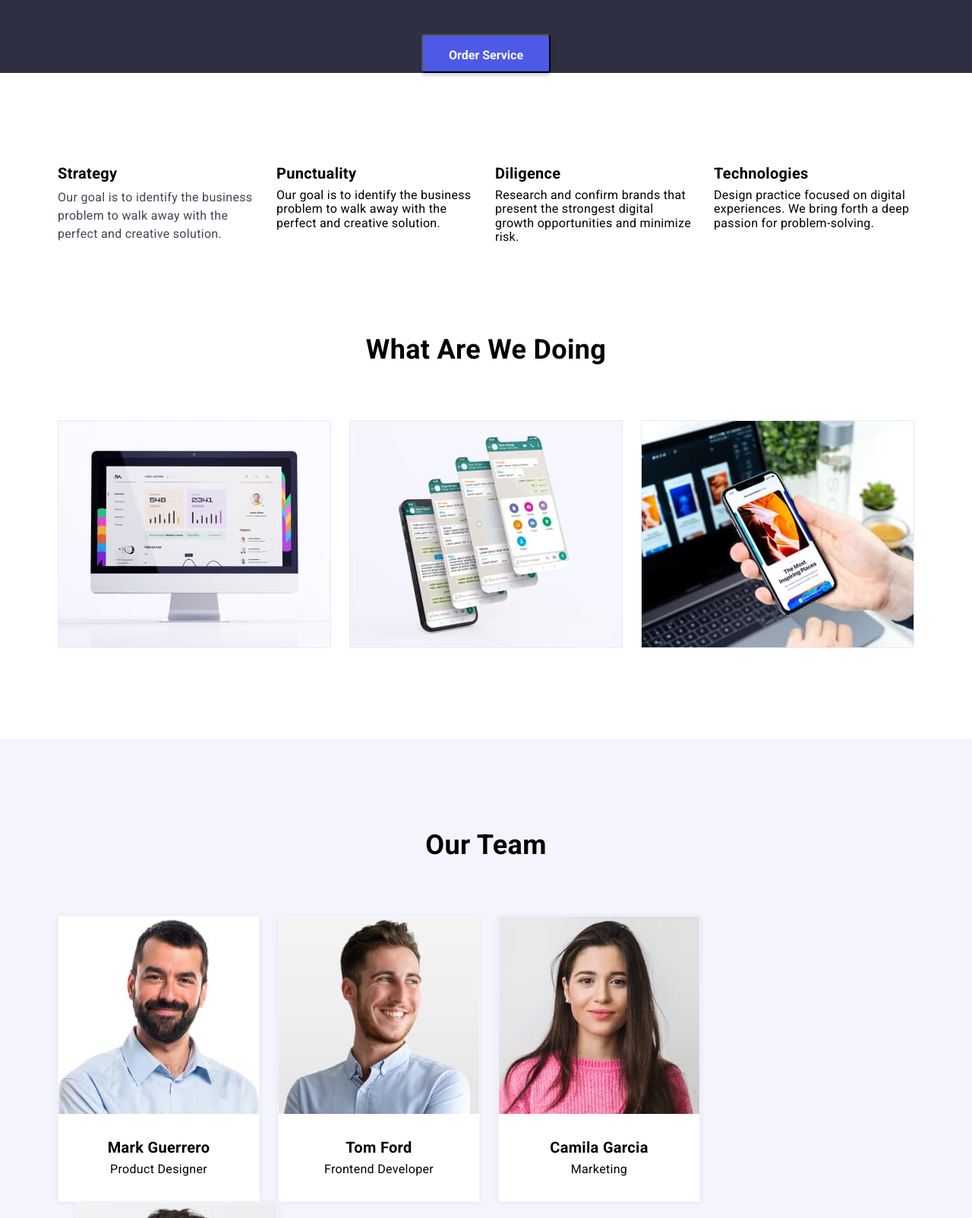
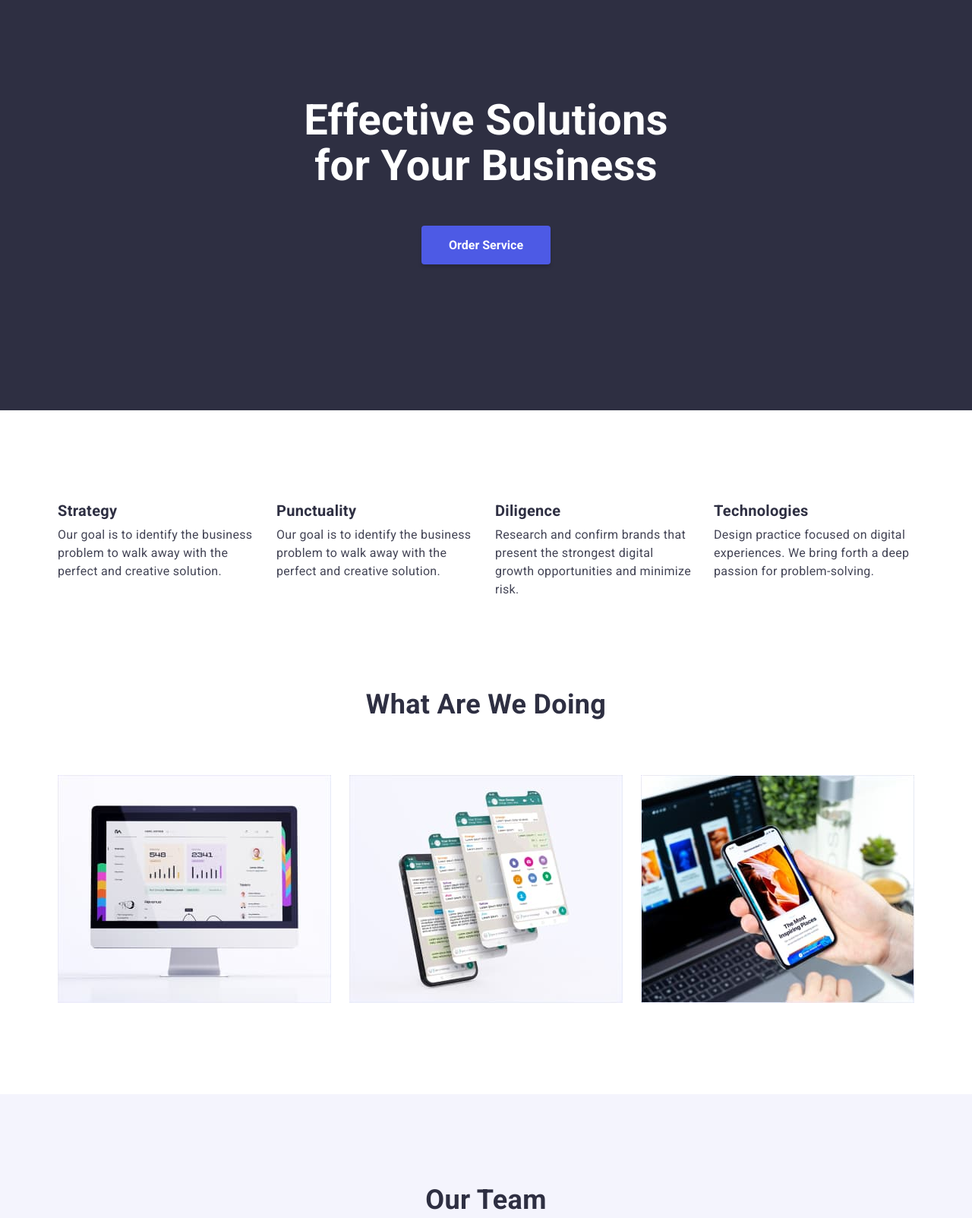
Before and after one commit to HannaKompaniiets/goit-markup-hw-03, a plain HTML site: page index.html in a window 1280 px wide. Shown: the part 135-1738 px from the top of the page at 76% size. Drawn offline with nearby package versions, Linux system fonts and the light colour scheme.

Commit message:
Changes after mentor's check

```diff
--- a/css/styles.css
+++ b/css/styles.css
@@ -3,7 +3,7 @@
     --primary-text-color: #434455;
 }
 
-body{
+body {
     font-family: 'Roboto', sans-serif;
     background-color: #FFFFFF;
     letter-spacing: 0.02em;
@@ -53,7 +53,7 @@ box-shadow: 0px 2px 1px rgba(46, 47, 66, 0.08), 0px 1px 1px rgba(46, 47, 66, 0.1
 .logo-part2 {
     font-family: 'Raleway', sans-serif;
     text-transform: uppercase;
-    color: var (--primary-title-color);
+    color: var(--primary-title-color);
     font-weight: 800;
     font-size: 18px;
     line-height: 1.33;
@@ -63,7 +63,7 @@ box-shadow: 0px 2px 1px rgba(46, 47, 66, 0.08), 0px 1px 1px rgba(46, 47, 66, 0.1
     font-weight: 600;
     font-size: 16px;
     line-height: 1.5;
-    color: var (--primary-title-color);
+    color: var(--primary-title-color);
     padding-top: 24px;
     padding-bottom: 24px;
 
@@ -115,11 +115,13 @@ box-shadow: 0px 2px 1px rgba(46, 47, 66, 0.08), 0px 1px 1px rgba(46, 47, 66, 0.1
 
 .hero{
     background-color: #2E2F42;
-    /* width: 1440px;
-    height: 603px; */
     text-align: center;
     align-items: center;
     justify-content: center;
+    padding-top: 192px;
+    padding-bottom: 192px;
+    display: flex;
+    flex-direction: column;
 }
 
 .hero-title {
@@ -129,9 +131,9 @@ box-shadow: 0px 2px 1px rgba(46, 47, 66, 0.08), 0px 1px 1px rgba(46, 47, 66, 0.1
     text-align: center;
     color: #FFFFFF;
     margin-bottom: 48px;
-
+    max-width: 492px;
+    display: inline-block;
 }
-
 
 .button {
     min-width: 170px;
@@ -142,12 +144,13 @@ box-shadow: 0px 2px 1px rgba(46, 47, 66, 0.08), 0px 1px 1px rgba(46, 47, 66, 0.1
     box-shadow: 0px 4px 4px rgba(0, 0, 0, 0.15);
     border-radius: 4px;
     padding: 16px 32px;
-
+    border: none ;
 }
 .button:hover {
     background-color: #4D5AE5;
     color: #FFFFFF;
 }
+
 .button:active {
     background-color: #404BBF;
     color: #FFFFFF;
@@ -179,7 +182,7 @@ box-shadow: 0px 2px 1px rgba(46, 47, 66, 0.08), 0px 1px 1px rgba(46, 47, 66, 0.1
 
 }
 .about-description .item {
-    width: 264px;
+    max-width: calc(100% /4 - 18px);
 }
 
 .about-description .item + .item {
@@ -190,13 +193,15 @@ box-shadow: 0px 2px 1px rgba(46, 47, 66, 0.08), 0px 1px 1px rgba(46, 47, 66, 0.1
     font-weight: 600;
     font-size: 20px;
     line-height: 1.2;
-    color: var (--primary-title-color);
+
+    color: var(--primary-title-color);
     margin-bottom: 8px;
 }
 
 .about-text {
     font-size: 16px;
     line-height: 1.5;
+
     color: var(--primary-text-color);
 }
 
@@ -206,7 +211,7 @@ box-shadow: 0px 2px 1px rgba(46, 47, 66, 0.08), 0px 1px 1px rgba(46, 47, 66, 0.1
     line-height: 1.11;
     text-align: center;
     text-transform: capitalize;
-    color: var (--primary-title-color);
+    color: var(--primary-title-color);
     margin-bottom: 72px;
 }
 
@@ -218,7 +223,7 @@ box-shadow: 0px 2px 1px rgba(46, 47, 66, 0.08), 0px 1px 1px rgba(46, 47, 66, 0.1
 }
 
 .product-list .item {
-    width: calc(100% /3 - 24px);
+    max-width: calc(100% /3 - 24px);
     margin-left: 24px;
 }
 
@@ -249,7 +254,7 @@ box-shadow: 0px 2px 1px rgba(46, 47, 66, 0.08), 0px 1px 1px rgba(46, 47, 66, 0.1
     font-weight: 600;
     font-size: 20px;
     line-height: 1.2;
-    color: var (--primary-title-color);
+    color: var(--primary-title-color);
     margin-bottom: 8px;
 }
 
@@ -272,8 +277,6 @@ box-shadow: 0px 2px 1px rgba(46, 47, 66, 0.08), 0px 1px 1px rgba(46, 47, 66, 0.1
     font-weight: 800;
     font-size: 18px;
     line-height: 1.33;
-    margin-bottom: 32px;
-    display: inline-block;
 }
 
 .footer-text {
@@ -281,6 +284,7 @@ box-shadow: 0px 2px 1px rgba(46, 47, 66, 0.08), 0px 1px 1px rgba(46, 47, 66, 0.1
     line-height: 1.5;
     color: #E7E9FC;
     width:  calc(100% / 4) ;
+    margin-top: 16px;
 }
 
 .section-portfolio {
@@ -296,8 +300,11 @@ box-shadow: 0px 2px 1px rgba(46, 47, 66, 0.08), 0px 1px 1px rgba(46, 47, 66, 0.1
     font-family: inherit;
     cursor: pointer;
     color: #4D5AE5;
+    font-weight: 600;
+    font-size: 16px;
+    line-height: 1.5;
+    letter-spacing: 0.04em;
     padding: 12px 24px;
-    margin-bottom: 72px;
 }
 
 .button-menu:hover {
@@ -306,18 +313,11 @@ box-shadow: 0px 2px 1px rgba(46, 47, 66, 0.08), 0px 1px 1px rgba(46, 47, 66, 0.1
     cursor: pointer;
 }
 
-.button-menu-text {
-    font-weight: 600;
-    font-size: 16px;
-    line-height: 1.5;
-    letter-spacing: 0.04em;
-    color: #4D5AE5;
-}
-
 .menu-position {
     display: flex;
     flex-wrap: wrap;
     justify-content: center;
+    margin-bottom: 72px;
 }
 
 .menu-position .item + .item {
@@ -337,11 +337,10 @@ box-shadow: 0px 2px 1px rgba(46, 47, 66, 0.08), 0px 1px 1px rgba(46, 47, 66, 0.1
     margin-top: 48px;
 }
 
-.card {
-    border: 0.5px solid #F4F4FD;
+.works-description {
+    padding: 32px 16px;
+    border-left: 0.5px solid #F4F4FD;
+    border-right: 0.5px solid #F4F4FD;
+    border-bottom: 0.5px solid #F4F4FD;
     box-shadow: 0px 1px 6px rgba(46, 47, 66, 0.08);
 }
-
-.works-description {
-    padding: 32px 16px;
-}
--- a/index.html
+++ b/index.html
@@ -5,12 +5,9 @@
     <meta http-equiv="X-UA-Compatible" content="IE=edge" />
     <meta name="viewport" content="width=device-width, initial-scale=1.0" />
     <title>Webstudio</title>
-    <link rel="preconnect" href="https://fonts.googleapis.com" />
-    <link rel="preconnect" href="https://fonts.gstatic.com" crossorigin />
-    <link
-      href="https://fonts.googleapis.com/css2?family=Raleway:wght@700&family=Roboto:wght@400;500;700;900&display=swap"
-      rel="stylesheet"
-    />
+    <link rel="preconnect" href="https://fonts.googleapis.com">
+<link rel="preconnect" href="https://fonts.gstatic.com" crossorigin>
+<link href="https://fonts.googleapis.com/css2?family=Raleway:wght@700;800&family=Roboto:wght@400;500;700;900&display=swap" rel="stylesheet">
     <link
       rel="stylesheet"
       href="https://cdnjs.cloudflare.com/ajax/libs/modern-normalize/1.1.0/modern-normalize.min.css"
@@ -64,8 +61,8 @@
           <span class="button-text">Order Service</span>
         </button>
       </section>
-      <div class="container">
         <section class="section">
+          <div class="container">
           <!--Delite h2text with CSS-->
           <h2 class="hide">About us</h2>
           <ul class="list about-description">
@@ -78,30 +75,30 @@
             </li>
             <li class="item">
               <h3 class="about-titles">Punctuality</h3>
-              <p>
+              <p class="about-text">
                 Our goal is to identify the business problem to walk away with
                 the perfect and creative solution.
               </p>
             </li>
             <li class="item">
               <h3 class="about-titles">Diligence</h3>
-              <p>
+              <p class="about-text">
                 Research and confirm brands that present the strongest digital
                 growth opportunities and minimize risk.
               </p>
             </li>
             <li class="item">
               <h3 class="about-titles">Technologies</h3>
-              <p>
+              <p class="about-text">
                 Design practice focused on digital experiences. We bring forth a
                 deep passion for problem-solving.
               </p>
             </li>
           </ul>
+          </div>
         </section>
-      </div>
-      <div class="container">
         <section class="section-no-padding">
+          <div class="container">
           <h2 class="product-title">What are we doing</h2>
           <ul class="list product-list">
             <li class="item">
@@ -126,8 +123,8 @@
               />
             </li>
           </ul>
+          </div>
         </section>
-      </div>
       <section class="team section">
         <div class="container">
           <h2 class="team-title">Our Team</h2>
--- a/porfolio.html
+++ b/porfolio.html
@@ -5,12 +5,9 @@
     <meta http-equiv="X-UA-Compatible" content="IE=edge" />
     <meta name="viewport" content="width=device-width, initial-scale=1.0" />
     <title>Webstudio</title>
-    <link rel="preconnect" href="https://fonts.googleapis.com" />
-    <link rel="preconnect" href="https://fonts.gstatic.com" crossorigin />
-    <link
-      href="https://fonts.googleapis.com/css2?family=Raleway:wght@700&family=Roboto:wght@400;500;700;900&display=swap"
-      rel="stylesheet"
-    />
+    <link rel="preconnect" href="https://fonts.googleapis.com">
+<link rel="preconnect" href="https://fonts.gstatic.com" crossorigin>
+<link href="https://fonts.googleapis.com/css2?family=Raleway:wght@700;800&family=Roboto:wght@400;500;700;900&display=swap" rel="stylesheet">
     <link
       rel="stylesheet"
       href="https://cdnjs.cloudflare.com/ajax/libs/modern-normalize/1.1.0/modern-normalize.min.css"
@@ -58,8 +55,8 @@
       </header>
     </div>
     <main>
-      <div class="container">
         <section class="section-portfolio">
+          <div class="container">
           <!-- delite h1 with css -->
           <h1 class="hide">Portfolio</h1>
           <ul class="list menu-position">
@@ -205,8 +202,8 @@
               </article>
             </li>
           </ul>
+        </div>
         </section>
-      </div>
     </main>
     <footer class="footer">
       <div class="container">
```
Lines whose indentation alone changed are shown as unchanged.
